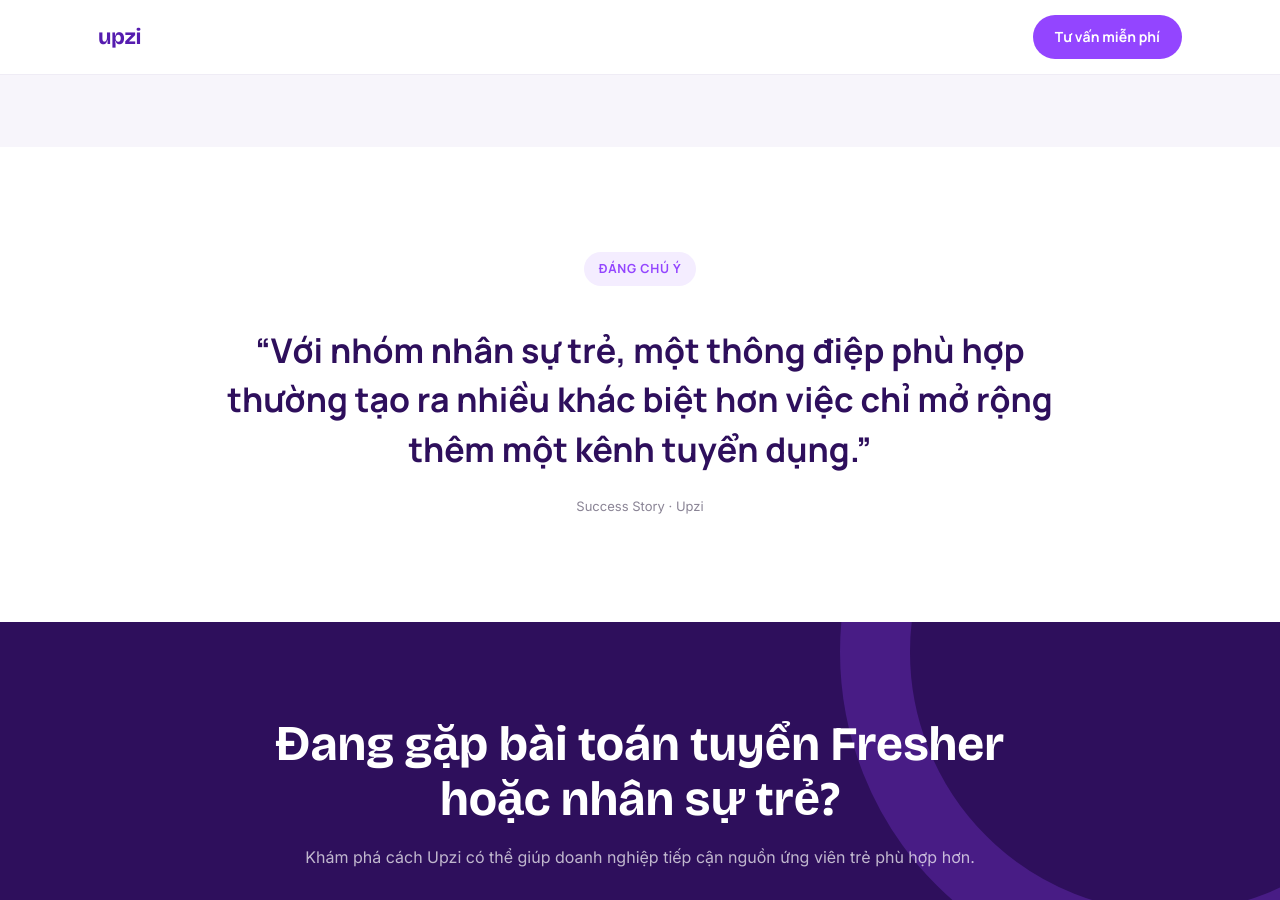
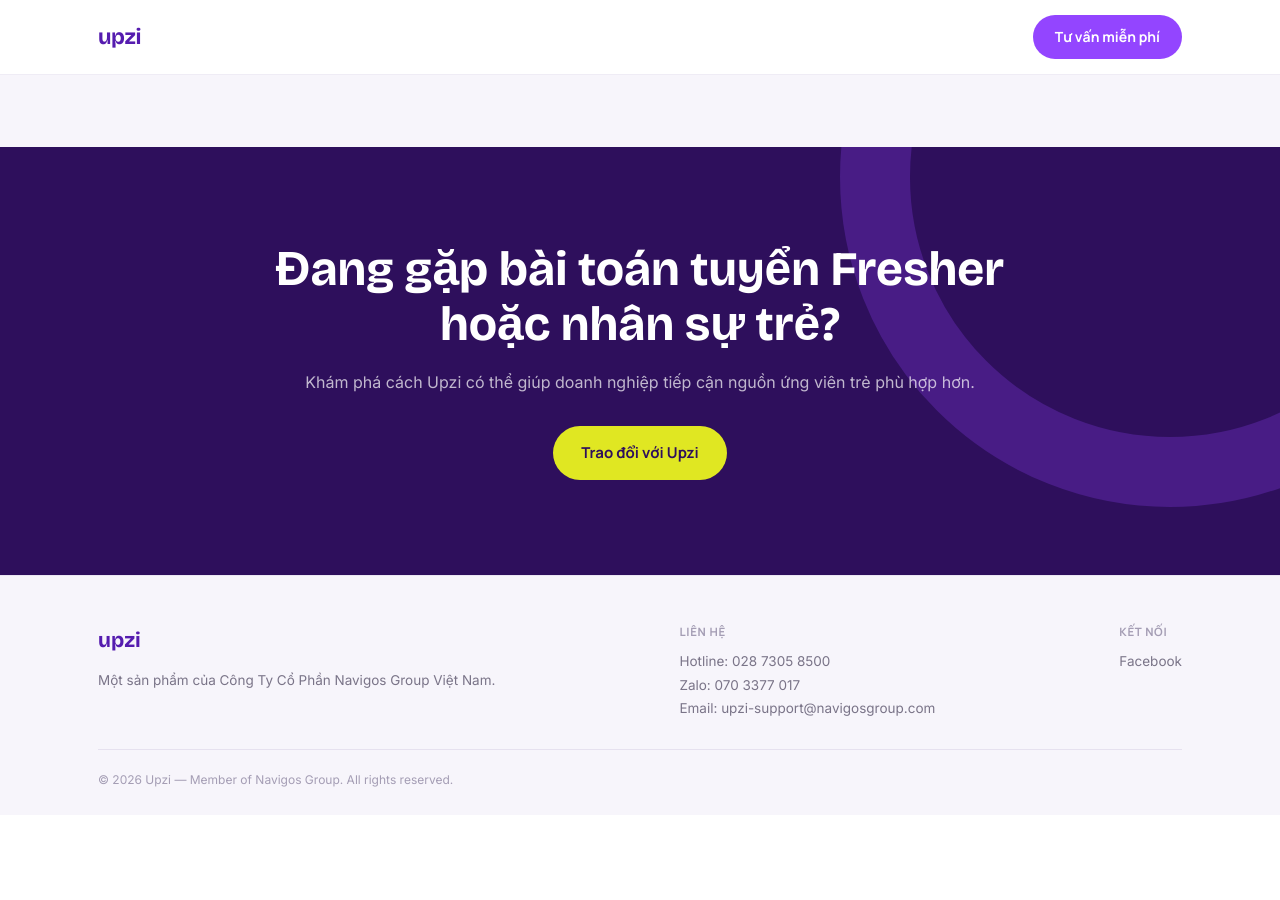
Before and after one commit to upzi-vn/staging, a Jekyll site: the page built from _posts/2026-08-13-cach-tiep-can-khac.md, in a window 1280 px wide and 900 px high, scrolled down 6268 px. Built offline with Jekyll 4.4.1, drawn with Linux system fonts in a browser that asks for light colours; after the commit the page ends 7083 px from its top, so only the background shows below that.

Commit message:
2026-08-13-cach-tiep-can-khac.md

```diff
--- a/_posts/2026-08-13-cach-tiep-can-khac.md
+++ b/_posts/2026-08-13-cach-tiep-can-khac.md
@@ -681,34 +681,6 @@
 </section>
 
 
-
-<section class="quote-section">
-
-  <div class="wrap">
-
-    <div class="quote-wrap">
-
-      <div class="eyebrow-light">
-        Đáng chú ý
-      </div>
-
-      <div class="quote">
-        “Với nhóm nhân sự trẻ, một thông điệp phù hợp thường tạo ra
-        nhiều khác biệt hơn việc chỉ mở rộng thêm một kênh tuyển dụng.”
-      </div>
-
-      <div class="source">
-        Success Story · Upzi
-      </div>
-
-    </div>
-
-  </div>
-
-</section>
-
-
-
 <style>
 
   /* =========================================================
```
